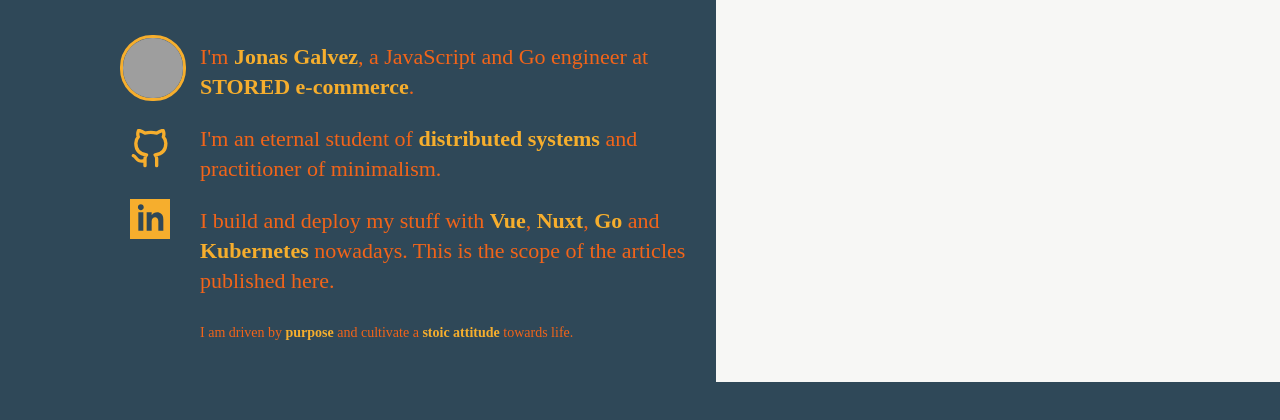
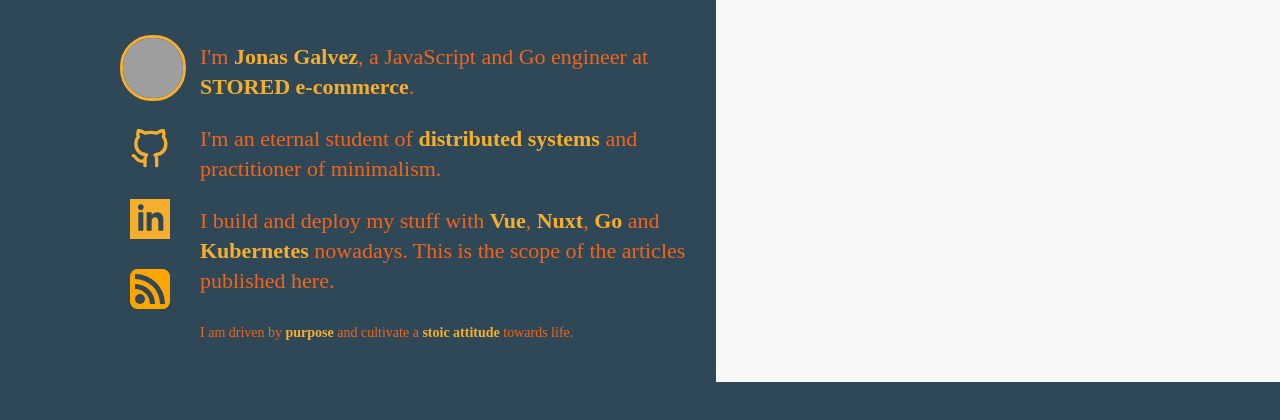
Before and after one commit to galvez/nuxpress, a Nuxt app: page / in a window 1280 px wide. Shown: the top 420 px of the page. Built offline with nearby package versions, Linux system fonts and the light colour scheme; grey boxes are pictures that could not be loaded.

Commit message:
Added feed icon

```diff
--- /dev/null
+++ b/components/FeedIcon.vue
@@ -0,0 +1,21 @@
+<template>
+  <svg xmlns="http://www.w3.org/2000/svg"
+    class="feed-icon"
+    viewBox="0 0 8 8" width="24" height="24">
+    <rect class="button" width="8" height="8" rx="1.5" />
+    <circle class="symbol" cx="2" cy="6" r="1" />
+    <path class="symbol" d="m 1,4 a 3,3 0 0 1 3,3 h 1 a 4,4 0 0 0 -4,-4 z" />
+    <path class="symbol" d="m 1,2 a 5,5 0 0 1 5,5 h 1 a 6,6 0 0 0 -6,-6 z" />
+  </svg>
+</template>
+
+<style>
+.feed-icon .button {
+  stroke: none;
+  fill: orange;
+}
+.feed-icon .symbol {
+  stroke: none;
+  fill: #2f4758;
+}
+</style>
--- a/components/GithubIcon.vue
+++ b/components/GithubIcon.vue
@@ -1,6 +1,6 @@
 <template>
   <svg
-    class="github"
+    class="github-icon"
     xmlns="http://www.w3.org/2000/svg"
     width="24"
     height="24"
@@ -13,3 +13,18 @@
       stroke-width="2" />
   </svg>
 </template>
+
+<style>
+.github-icon {
+  fill: #F6AE2D;
+}
+.github-icon:hover {
+  fill: #F6AE2D;
+}
+.github-icon path {
+  stroke: #F6AE2D !important;
+}
+.github-icon:hover path {
+  stroke: #F6AE2D !important;
+}
+</style>
--- a/components/LeftColumn.vue
+++ b/components/LeftColumn.vue
@@ -11,6 +11,7 @@
       <a href="http://hire.jonasgalvez.com.br"><img src="/avatar.jpg"></a>
       <a href="http://github.com/galvez"><github-icon /></a>
       <a href="http://linkedin.com/in/jonasgalvez"><linkedin-icon /></a>
+      <a href="http://hire.jonasgalvez.com.br/atom.xml"><feed-icon /></a>
     </div>
     <p class="first">I'm <a href="mailto:jonasgalvez@gmail.com">Jonas Galvez</a>,
     a JavaScript and Go engineer at <a href="http://stored.com.br/">STORED
@@ -31,10 +32,12 @@
 <script>
 import GithubIcon from './GithubIcon'
 import LinkedinIcon from './LinkedinIcon'
+import FeedIcon from './FeedIcon'
 export default {
   components: {
     GithubIcon,
-    LinkedinIcon
+    LinkedinIcon,
+    FeedIcon
   }
 }
 </script>
@@ -87,19 +90,6 @@
     height: auto;
     margin-bottom: 30px;
   }
-  .left .sidebar svg {
-    fill: #F6AE2D;
-  }
-  .left .sidebar svg:hover {
-    fill: #F6AE2D;
-  }
-  .left .sidebar svg.github path {
-    stroke: #F6AE2D !important;
-  }
-  .left .sidebar svg.github:hover path {
-    stroke: #F6AE2D !important;
-  }
-
 
 li {
   margin-bottom: 10px;
--- a/components/LinkedinIcon.vue
+++ b/components/LinkedinIcon.vue
@@ -1,5 +1,11 @@
 <template>
-  <svg xmlns="http://www.w3.org/2000/svg" width="24" height="24" viewBox="0 0 24 24">
+  <svg class="linkedin-icon" xmlns="http://www.w3.org/2000/svg" width="24" height="24" viewBox="0 0 24 24">
     <path d="M0 0v24h24v-24h-24zm8 19h-3v-11h3v11zm-1.5-12.268c-.966 0-1.75-.79-1.75-1.764s.784-1.764 1.75-1.764 1.75.79 1.75 1.764-.783 1.764-1.75 1.764zm13.5 12.268h-3v-5.604c0-3.368-4-3.113-4 0v5.604h-3v-11h3v1.765c1.397-2.586 7-2.777 7 2.476v6.759z" />
   </svg>
 </template>
+
+<style>
+.linkedin-icon {
+  fill: #F6AE2D;
+}
+</style>
```
